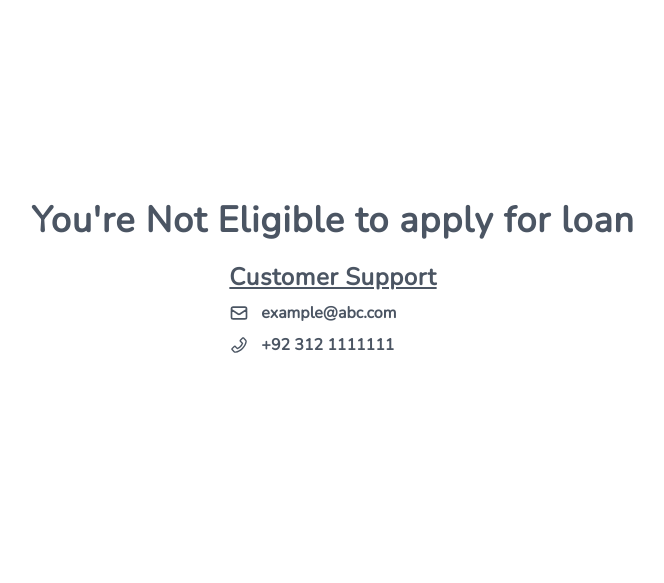
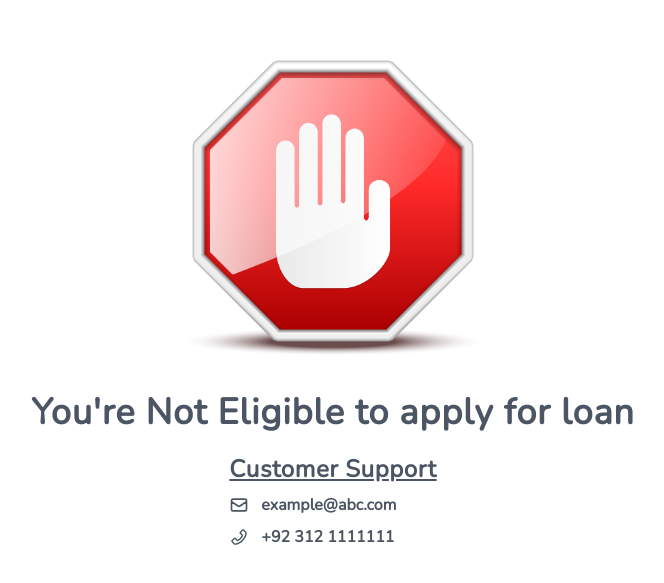
Before and after one commit to ConnectWithNoor/Car-Loan, a React (Create React App) app: page / in a window 1280 px wide. Shown: the part 117-700 px from the top of the page, without its empty margins (307-971 px from the left). Built offline with nearby package versions, Linux system fonts and the light colour scheme.

Commit message:
add image

```diff
--- a/src/features/Disqualification/index.jsx
+++ b/src/features/Disqualification/index.jsx
@@ -1,10 +1,13 @@
-import React from 'react'
-import { HiOutlineMail } from 'react-icons/hi'
-import { AiOutlinePhone } from 'react-icons/ai'
+import React from 'react';
+import { HiOutlineMail } from 'react-icons/hi';
+import { AiOutlinePhone } from 'react-icons/ai';
+import notQualified from './../../assets/images/notqualified.jpg'
 
 const Disqualification = () => {
     return (
         <div className="flex flex-col items-center">
+            <img className="h-96" src={notQualified} alt="Not qualified" />
+
             <p className="text-4xl font-bold tracking-wide">
                 You're Not Eligible to apply for loan
             </p>
```
